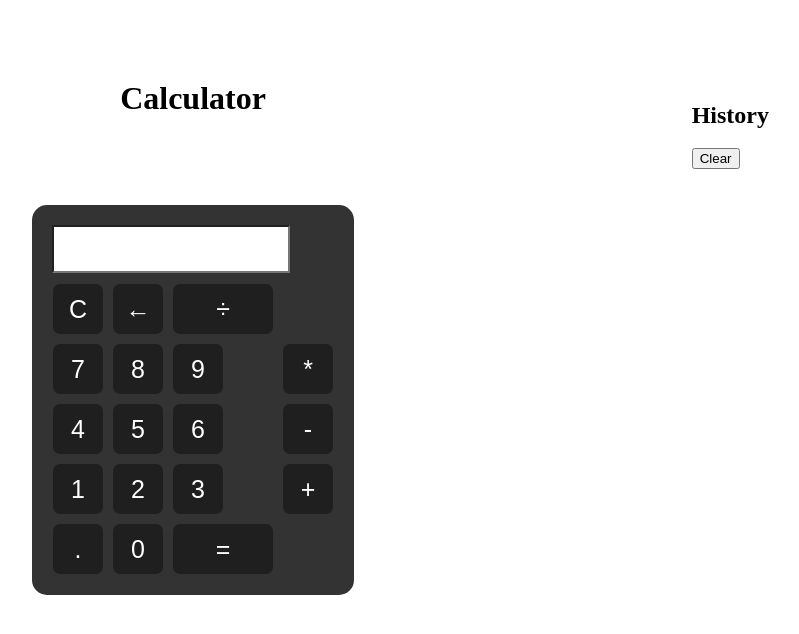
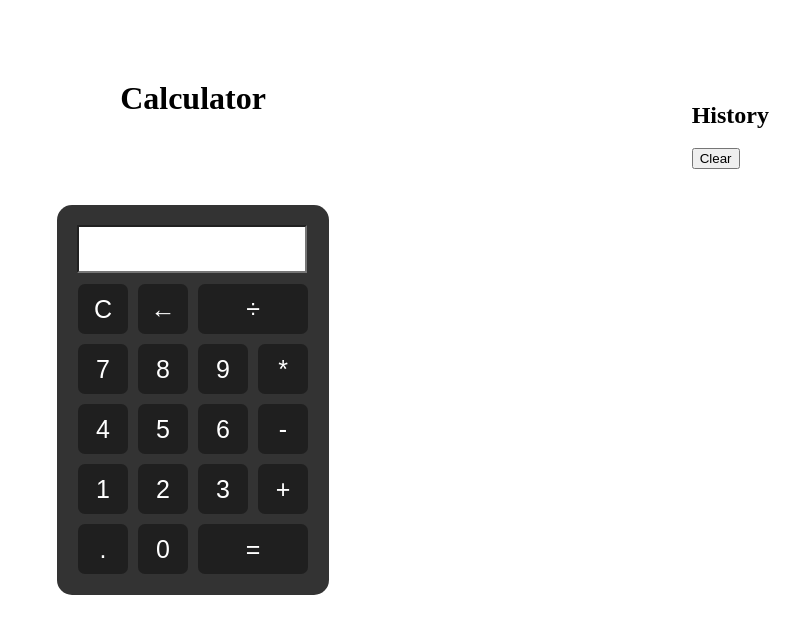
Before and after one commit to jtauanpm/calculator-app, an Angular app: page / in a window 1280 px wide. Shown: the top 634 px of the page, without its empty margins (383-1182 px from the left). Built offline with nearby package versions, Linux system fonts and the light colour scheme.

Commit message:
fixed btn-calc

```diff
--- a/src/app/calculator/calculator/calculator.component.css
+++ b/src/app/calculator/calculator/calculator.component.css
@@ -33,13 +33,13 @@ h1{
 }
 
 .two-col{
-    width: 100px;
+    width: 95%;
 }
 
 
 #field{
     background-color: white;
-    width: 220px;
+    width: 212px;
     height: 30px;
     margin: 5px;
     font-size: 25px;
--- a/src/app/calculator/calculator/calculator.component.html
+++ b/src/app/calculator/calculator/calculator.component.html
@@ -2,7 +2,6 @@
 
 <div class="calc">
     <input [value]="field" type="text" readonly id="field">
-    <div id="container">
     <table>
         <tr>
             <td><button class="btn-calc" (click)="clean()">C</button></td>
@@ -30,18 +29,17 @@
         <tr>
             <td><button class="btn-calc" (click)="add('.')">.</button></td>
             <td><button class="btn-calc" (click)="add('0')">0</button></td>
-                <td rowspan="2"><button class="btn-calc two-col" (click)="calculate()">=</button></td>
+            <td colspan="2"><button class="btn-calc two-col" (click)="calculate()">=</button></td>
         </tr>
     </table>
-    </div>
 </div>
 
 <div id="historic">
     <h2>History</h2>
-    <button (click)="cleanHistory()">Clear</button>
     <div id="one-historic" >
         <ul>
             <li *ngFor="let historic of historicList">{{ historic }}</li>
         </ul>
+        <button (click)="cleanHistory()">Clear</button>
     </div>
 </div>
```
Lines whose indentation alone changed are shown as unchanged.
